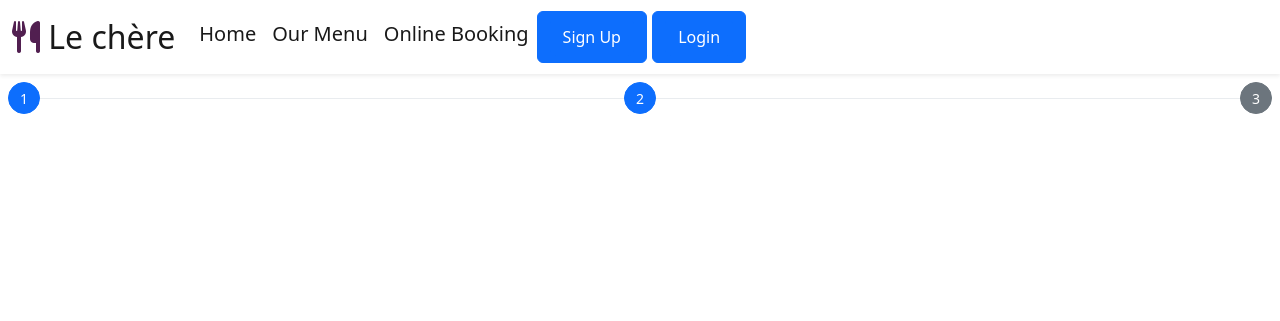
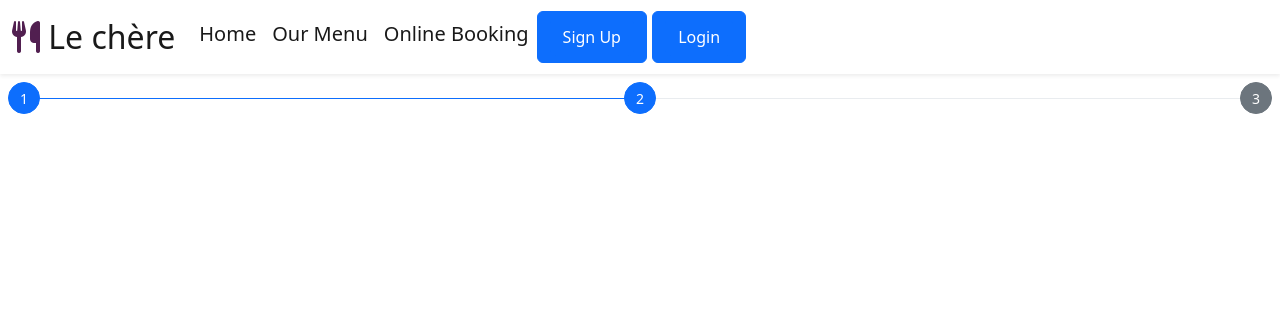
Before and after one commit to MariaJoannaArnesson/restaurant_booking_system, a Django app: page /reservation in a window 1280 px wide. Shown: the top 321 px of the page. Run offline with Django 3.2, Linux system fonts and the light colour scheme; some libraries are stand-ins or nearby versions.

```diff
--- a/templates/reservation.html
+++ b/templates/reservation.html
@@ -9,7 +9,7 @@
 
 <div class="position-relative m-4">
   <div class="progress" role="progressbar" aria-label="Progress" aria-valuenow="50" aria-valuemin="0" aria-valuemax="100" style="height: 1px;">
-    <div class="progress-bar" style="width: 0%"></div>
+    <div class="progress-bar" style="width: 50%"></div>
   </div>
   <button type="button" class="position-absolute top-0 start-0 translate-middle btn btn-sm btn-primary rounded-pill" style="width: 2rem; height:2rem;">1</button>
   <button type="button" class="position-absolute top-0 start-50 translate-middle btn btn-sm btn-primary rounded-pill" style="width: 2rem; height:2rem;">2</button>
```
Also changed, not shown: README.md, static/images/navbar_ipad_login.png (added), static/images/navbar_ipad_logout.png (added).
